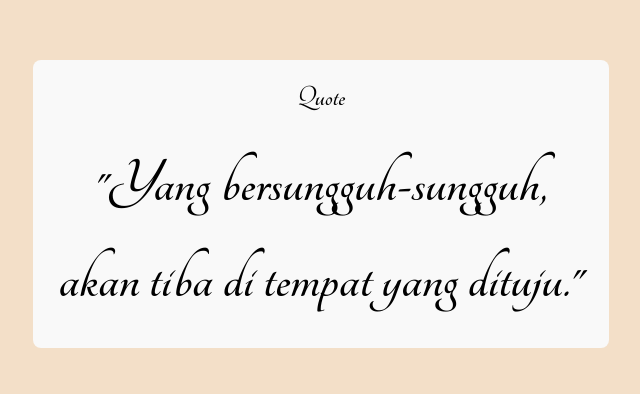
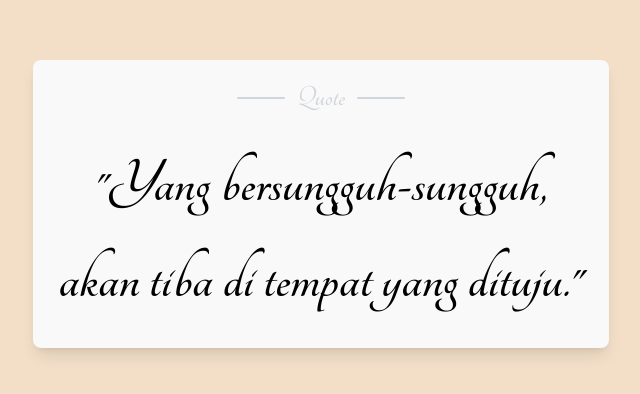
Before and after one commit to tcandra24/say-hi-to-me, a Vue app: page /letter in a window 1280 px wide. Shown: the part 196-590 px from the top of the page, without its empty margins (319-959 px from the left). Built offline with nearby package versions, Linux system fonts and the light colour scheme.

Commit message:
Rev. View

```diff
--- a/src/views/home.vue
+++ b/src/views/home.vue
@@ -1,12 +1,12 @@
 <template>
   <div>
-    <div class="wrapper">
+    <div class="wrapper shadow-lg">
       <div class="lid one"></div>
       <div class="lid two"></div>
       <div class="envelope"></div>
       <div class="letter">
         <div class="w-full text-center text-xl">
-          <router-link to="/letter" class="w-full z-40 tangerine-bold text-[3rem]">Click Me</router-link>
+          <router-link to="/letter" class="w-full z-40 tangerine-bold text-[3rem]"> Click Me </router-link>
         </div>
       </div>
     </div>
--- a/src/views/letter.vue
+++ b/src/views/letter.vue
@@ -1,7 +1,9 @@
 <template>
-  <div class="max-w-xl bg-[#f9f9f9] rounded-lg text-center align-middle flex items-center p-5 m-5 flex-col gap-5">
-    <div class="flex">
+  <div class="max-w-xl bg-[#f9f9f9] rounded-lg text-center align-middle flex items-center p-5 flex-col gap-5 shadow-lg">
+    <div class="flex text-gray-300 items-center gap-3">
+      <hr class="w-12 h-0.5 rounded-sm border-0 bg-gray-300" />
       <p class="tangerine-bold text-3xl">Quote</p>
+      <hr class="w-12 h-0.5 rounded-sm border-0 bg-gray-300" />
     </div>
     <p class="tangerine-bold lg:text-[4rem] text-[3rem]">"{{ searchLetter && searchLetter.text }}"</p>
   </div>
```
